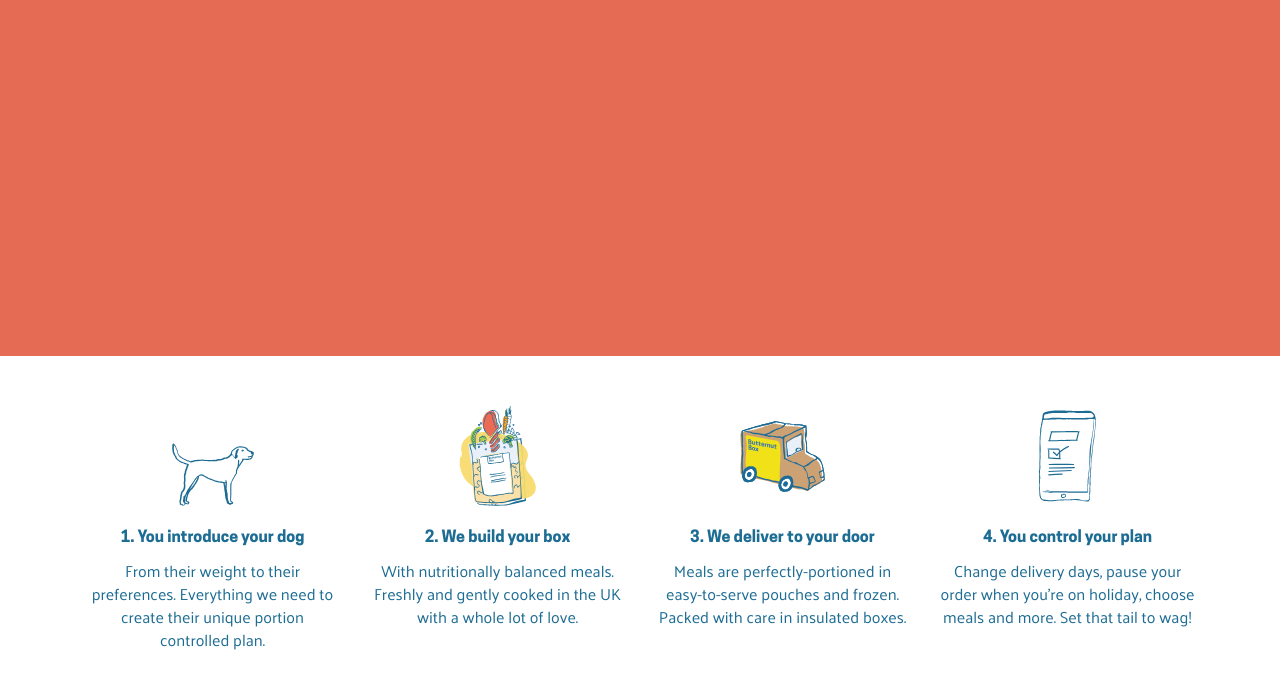
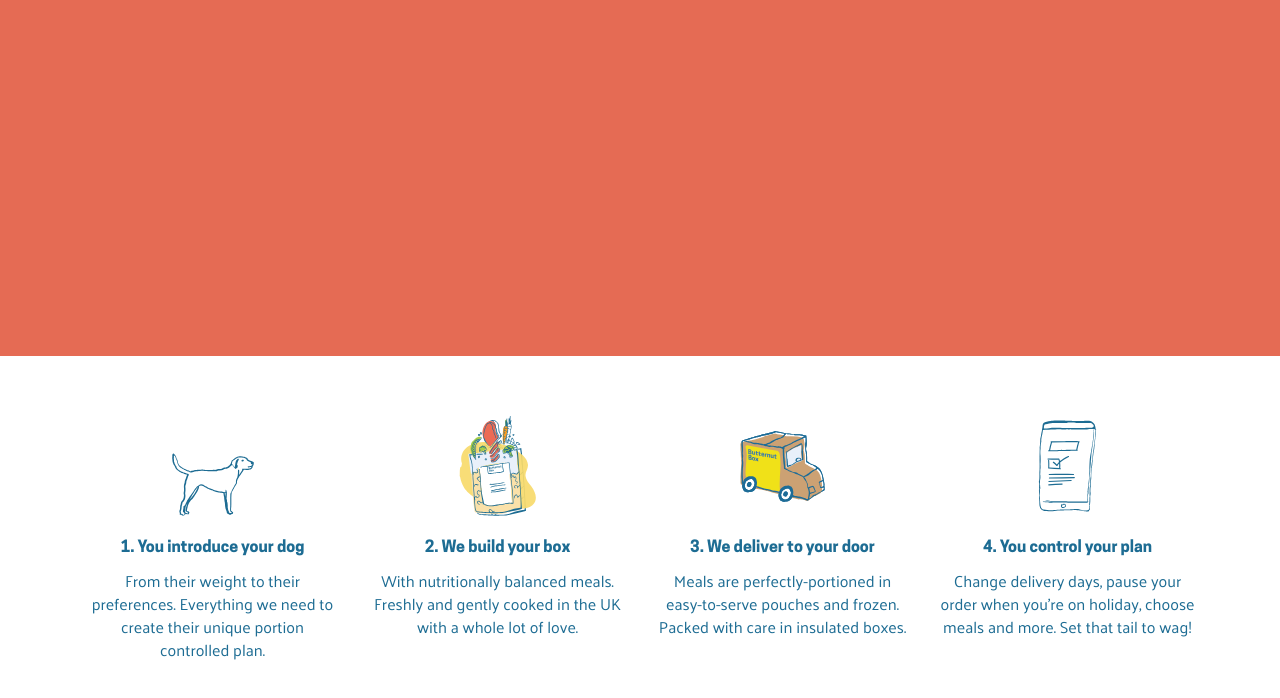
Before and after one commit to James-Bovis/Butternut-Box-Task, a website: page index.html in a window 1280 px wide. Shown: the part 444-1142 px from the top of the page. Drawn offline with nearby package versions, Linux system fonts and the light colour scheme.

Commit message:
Adjust step and section spacing

```diff
--- a/sass/style.scss
+++ b/sass/style.scss
@@ -36,10 +36,11 @@ body {
 }
 
 .how-it-works {
-  margin: 50px 0px;
+  margin: 30px 0px;
 
   .step {
     text-align: center;
+    margin: 30px 0px;
 
     &__img__wrapper {
       width: 100px;
```
Also changed, not shown: css/style.css.
